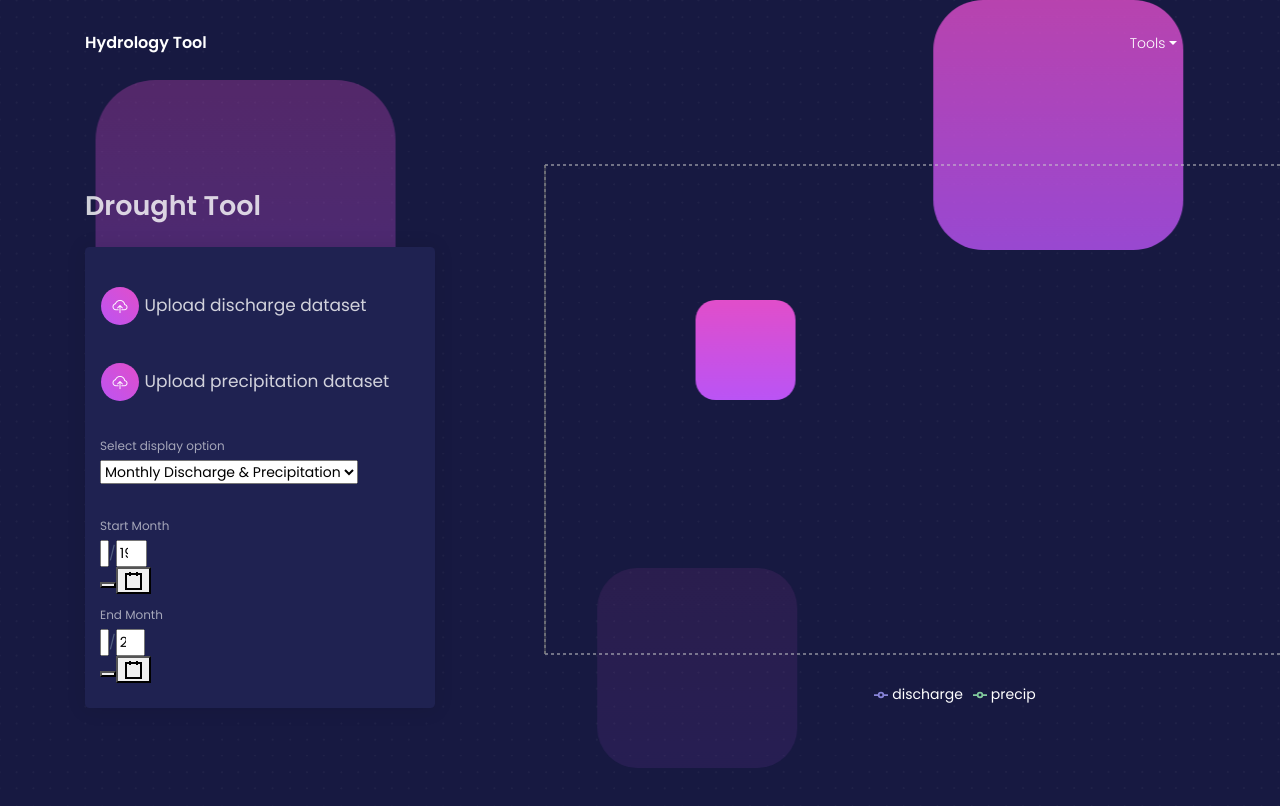
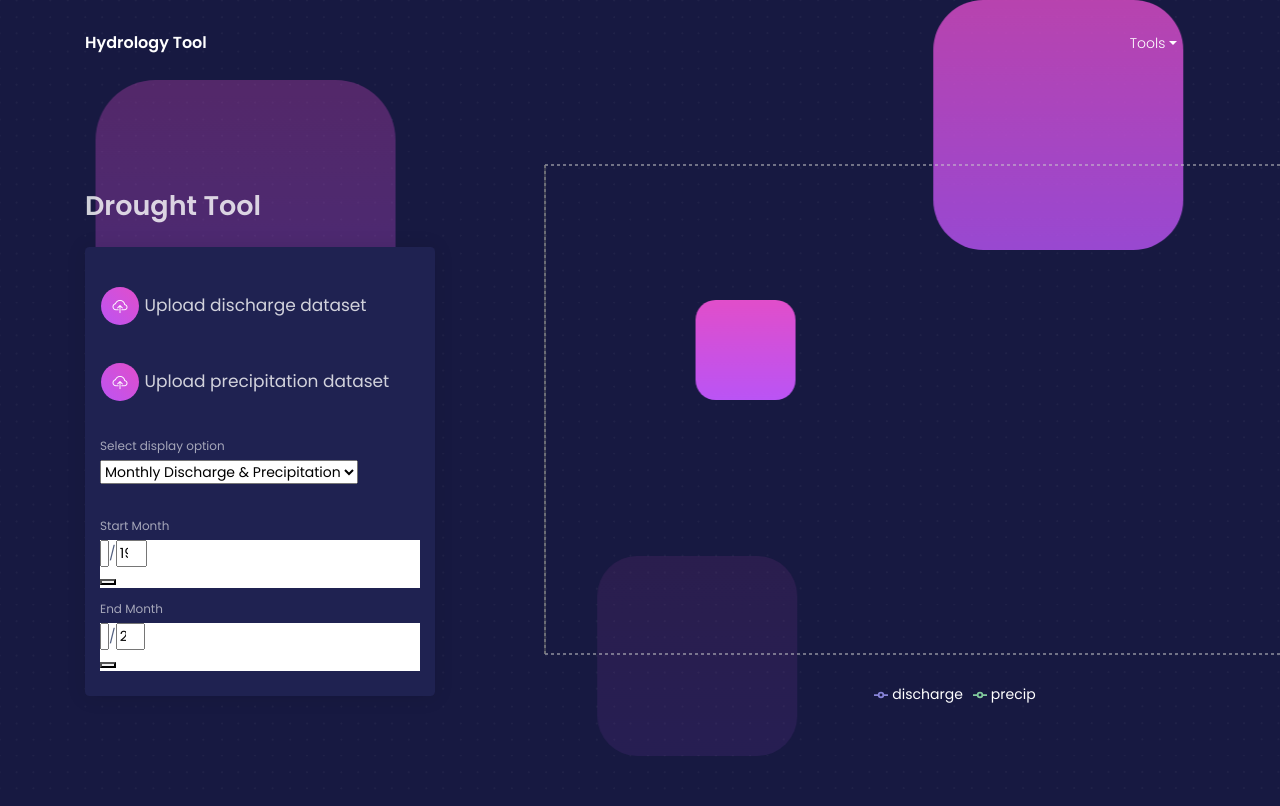
Before and after one commit to gaurav172/Hydro_project, a React app in the folder react_app/: page /drought-tool in a window 1280 px wide. Built offline with nearby package versions, Linux system fonts and the light colour scheme.

Commit message:
Drought UI : remove calendar, whiten date input

```diff
--- a/react_app/src/assets/css/styles.css
+++ b/react_app/src/assets/css/styles.css
@@ -9,5 +9,5 @@
 
   .calendar {
     z-index: 500;
-    cursor: pointer;
+    background-color: white;
   }
--- a/react_app/src/views/examples/DroughtTool.js
+++ b/react_app/src/views/examples/DroughtTool.js
@@ -399,11 +399,11 @@ class DroughtTool extends React.Component {
                         </FormGroup><br></br>
                         <FormGroup>
                           <Label for="startMonth">Start Month  </Label><span>  </span>
-                          <DatePicker  clearIcon="" className="pointer calendar" id="start_date" maxDetail="year" value={this.state.left_dt} minDate={this.min_dt} maxDate={this.max_dt} onChange={this.changeStartDate} />
+                          <DatePicker  calendarClassName="calendar" disableCalendar="true" clearIcon="" className="calendar" id="start_date" maxDetail="year" value={this.state.left_dt} minDate={this.min_dt} maxDate={this.max_dt} onChange={this.changeStartDate} />
                         </FormGroup>
                         <FormGroup>
                           <Label for="endMonth">End Month  </Label><span>  </span>
-                          <DatePicker clearIcon="" className="pointer calendar" id="end_date" maxDetail="year" value={this.state.right_dt} minDate={this.min_dt} maxDate={this.max_dt} onChange={this.changeEndDate} />
+                          <DatePicker clearIcon="" disableCalendar="true" className="calendar" id="end_date" maxDetail="year" value={this.state.right_dt} minDate={this.min_dt} maxDate={this.max_dt} onChange={this.changeEndDate} />
                         </FormGroup>
                       </Form>
                     </CardBody>
```
